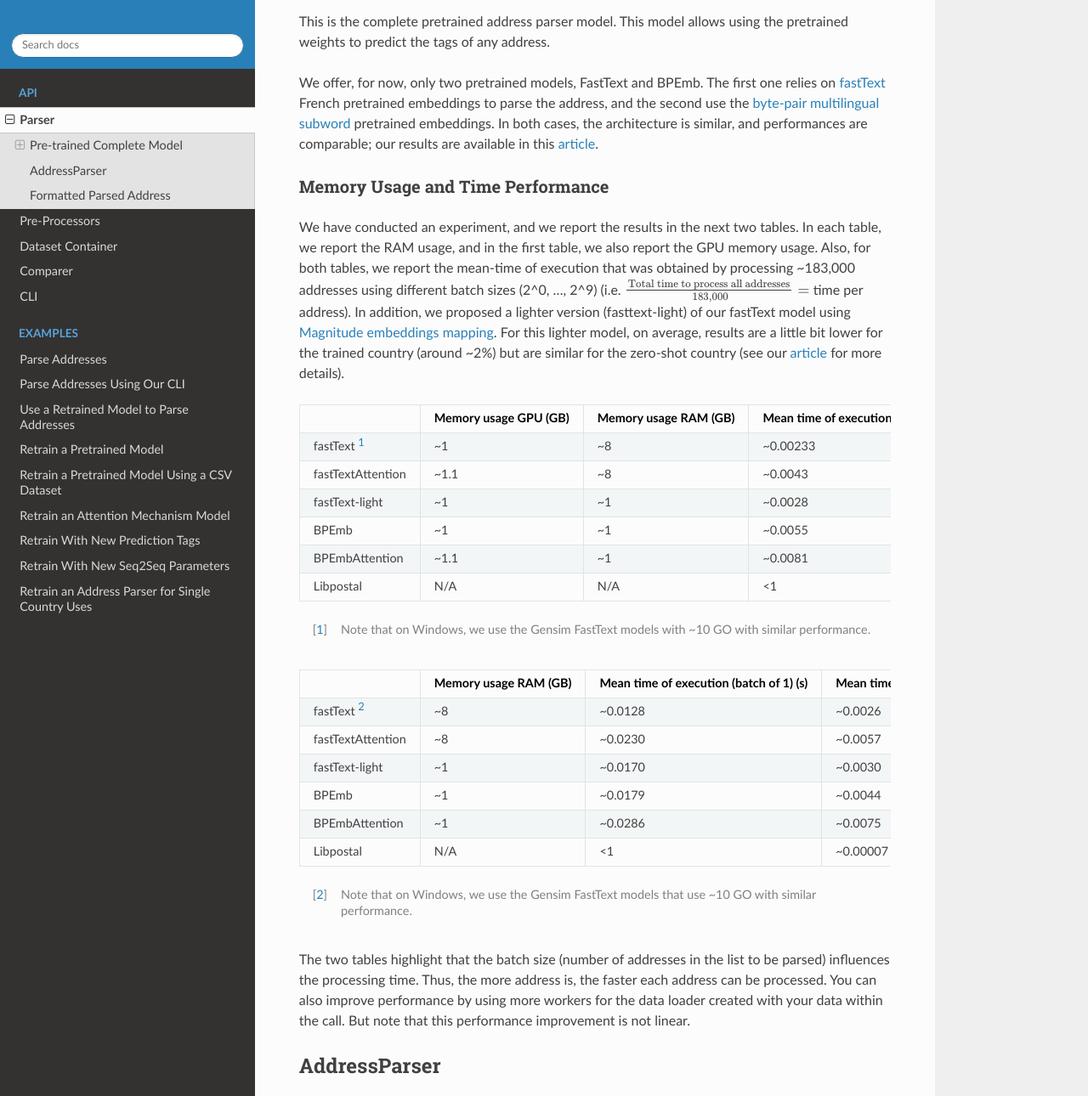
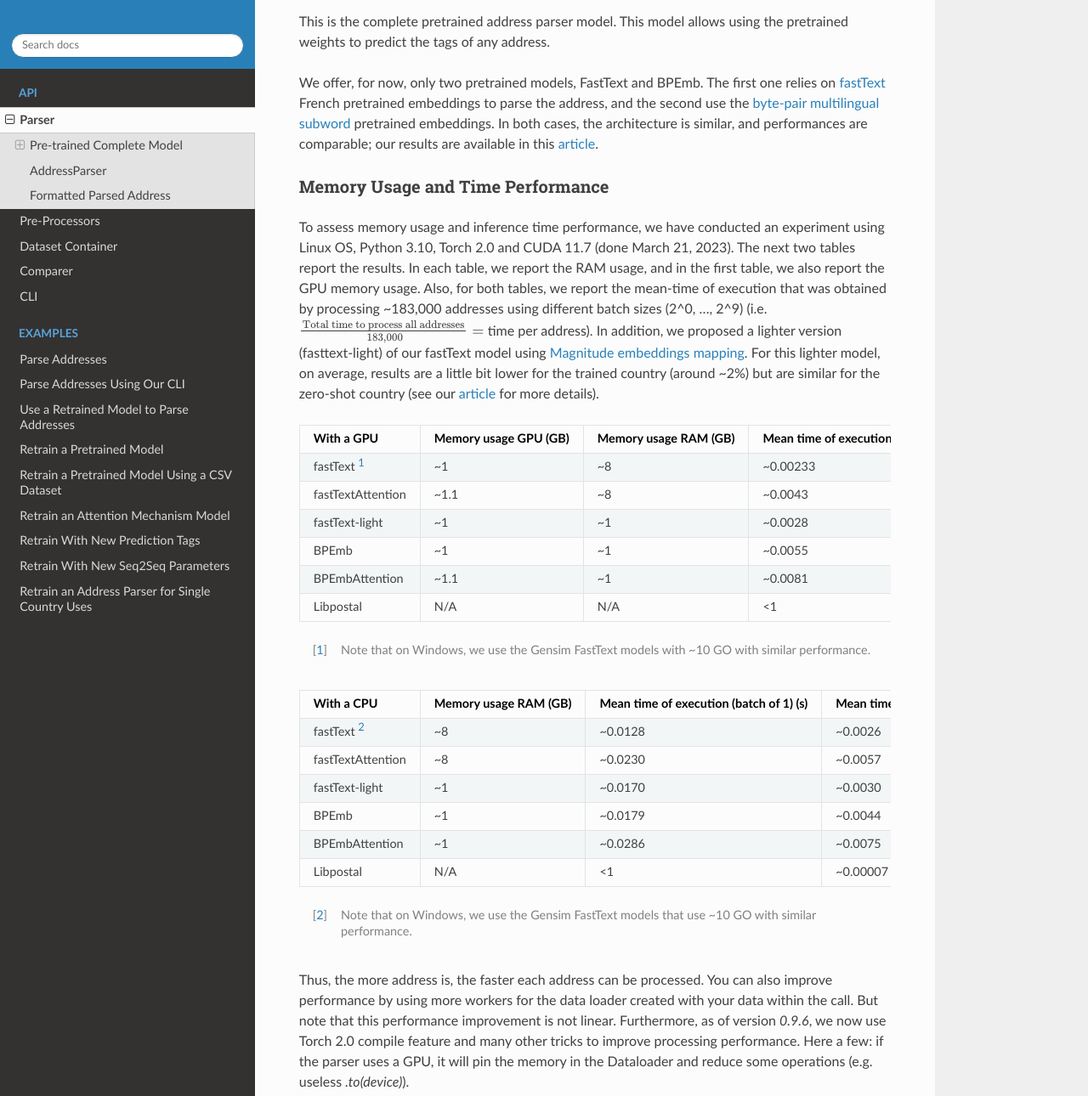
Before and after one commit to GRAAL-Research/deepparse, a Sphinx documentation site: the page built from docs/source/parser.rst, in a window 1280 px wide and 1400 px high, scrolled down 202 px, cut to the strip 0-1290 px from the top of the window. Shown: the whole strip at 85% size. Built offline with Sphinx 7.4.7 and the Read the Docs theme 2.0.0, drawn with Linux system fonts in a browser that asks for light colours; the version number could not be read and is left out.

Commit message:
minor improvements to doc, code and tests

```diff
--- a/docs/source/parser.rst
+++ b/docs/source/parser.rst
@@ -21,8 +21,10 @@
 Memory Usage and Time Performance
 *********************************
 
-We have conducted an experiment, and we report the results in the next two tables. In each table, we report the RAM usage,
-and in the first table, we also report the GPU memory usage. Also, for both tables, we report the mean-time of execution
+To assess memory usage and inference time performance, we have conducted an experiment using Linux OS, Python 3.10,
+Torch 2.0 and CUDA 11.7 (done March 21, 2023). The next two tables report the results. In each table,
+we report the RAM usage, and in the first table, we also report the GPU memory usage.
+Also, for both tables, we report the mean-time of execution
 that was obtained by processing ~183,000 addresses using different batch sizes (2^0, ..., 2^9)
 (i.e. :math:`\frac{\text{Total time to process all addresses}}{~183,000} =` time per address).
 In addition, we proposed a lighter version (fasttext-light) of our fastText model using
@@ -33,7 +35,7 @@
 .. list-table::
         :header-rows: 1
 
-        *   -
+        *   - With a GPU
             - Memory usage GPU (GB)
             - Memory usage RAM (GB)
             - Mean time of execution (batch of 1) (s)
@@ -75,7 +77,7 @@
 .. list-table::
         :header-rows: 1
 
-        *   -
+        *   - With a CPU
             - Memory usage RAM (GB)
             - Mean time of execution (batch of 1) (s)
             - Mean time of execution (batch of more than 1) (s)
@@ -106,9 +108,11 @@
 
 .. [2] Note that on Windows, we use the Gensim FastText models that use ~10 GO with similar performance.
 
-The two tables highlight that the batch size (number of addresses in the list to be parsed) influences the processing time.
-Thus, the more address is, the faster each address can be processed. You can also improve performance by
-using more workers for the data loader created with your data within the call. But note that this performance improvement is not linear.
+Thus, the more address is, the faster each address can be processed. You can also improve performance by using more
+workers for the data loader created with your data within the call. But note that this performance improvement is not linear.
+Furthermore, as of version `0.9.6`, we now use Torch 2.0 compile feature and many other tricks to improve
+processing performance. Here a few: if the parser uses a GPU, it will pin the memory in the Dataloader and reduce some
+operations (e.g. useless `.to(device)`).
 
 AddressParser
 -------------
```
Also changed, not shown: CHANGELOG.md (+20 -13 lines), 16 other files.
